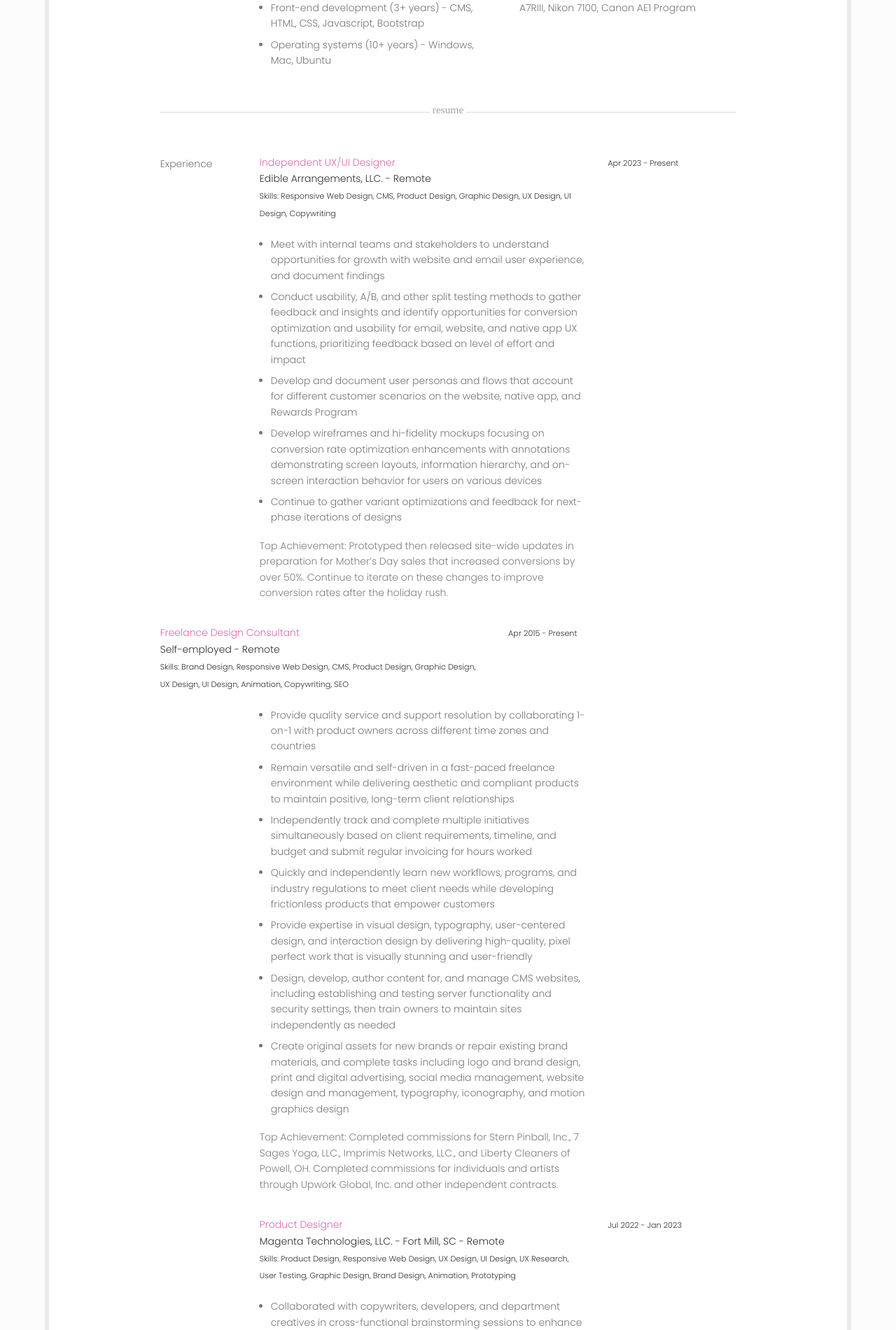
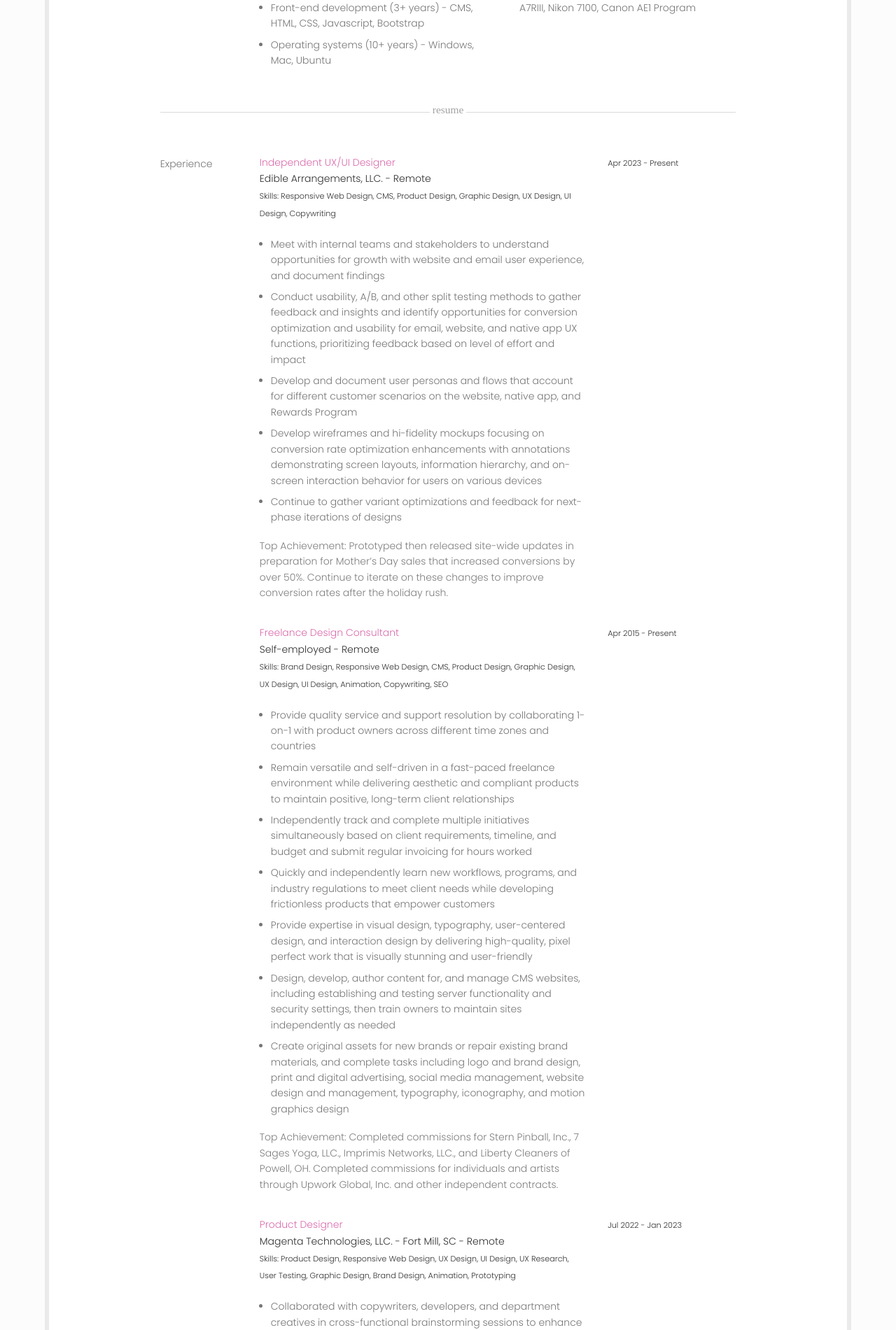
Before and after one commit to Kaedurr/portfolio, a Jekyll site: the page built from resume.html, in a window 1280 px wide. Shown: the part 1961-3862 px from the top of the page at 70% size. Built offline with Jekyll 4.4.1, drawn with Linux system fonts in a browser that asks for light colours; some web fonts are replaced.

Commit message:
Fix formatting bug
Fixed formatting bug for Freelance Design Consultant experience that resulted from moving it from the top spot on the resume page.

```diff
--- a/resume.html
+++ b/resume.html
@@ -161,7 +161,7 @@ categories: Kate Durr, Resume
 				     	</span><br/><br/>
 			        </div>
 
-			        <div class="col-md-7">
+			        <div class="col-md-7 col-md-offset-2">
 			        		<p><span class="e-heading">Freelance Design Consultant</span><br/>
 				      	Self-employed - Remote<br/>
 				      	<span class="date">Skills: Brand Design, Responsive Web Design, CMS, Product Design, Graphic Design, UX Design, UI Design, Animation, Copywriting, SEO</span><br/>
```
